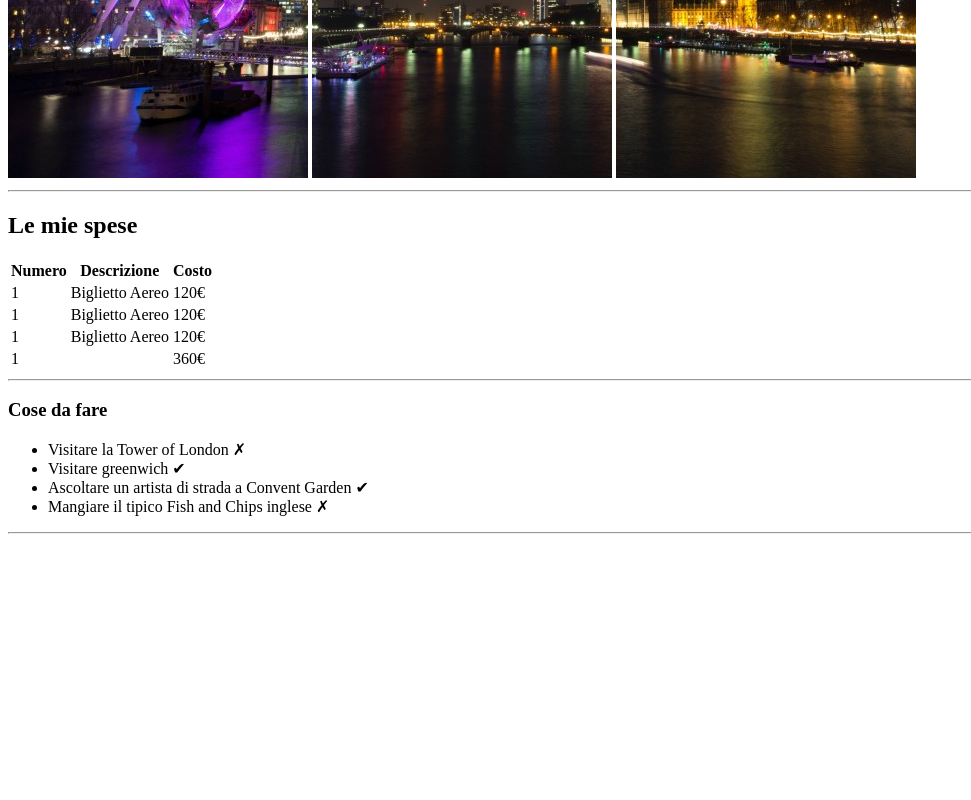
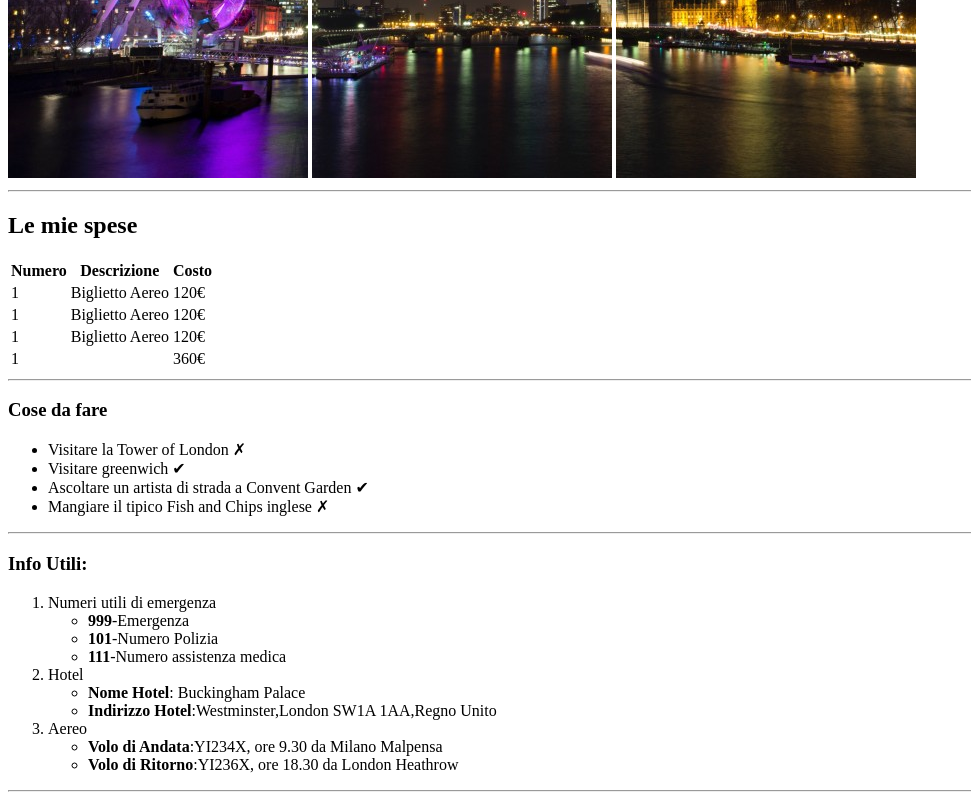
Before and after one commit to TommasoBernardo/html-london-trip, a plain HTML site: page index.html in a window 1280 px wide. Shown: the part 502-1302 px from the top of the page, without its empty margins (0-971 px from the left). Before the commit the page ends 1044 px from the top, so only its background shows below. Drawn offline with Linux system fonts and the light colour scheme.

Commit message:
add ordored list and unordered list

```diff
--- a/index.html
+++ b/index.html
@@ -111,6 +111,8 @@
             Cose da fare
         </h3>
 
+
+
         <ul>
             <li>
                 Visitare la Tower of London &cross;
@@ -130,9 +132,56 @@
         </ul>
         <hr>
 
+        <!-- CREO UNA LISTA NUMERATA CON ALL'INTERNO UNA LISTA PUNTATA -->
+        <h3>
+            Info Utili:
+        </h3>
+        <ol>
+            <li>
+                Numeri utili di emergenza
+                <ul>
+                    <li>
+                        <strong>999</strong>-Emergenza
+                    </li>
+
+                    <li>
+                        <strong>101</strong>-Numero Polizia
+                    </li>
+
+                    <li>
+                        <strong>111</strong>-Numero assistenza medica
+                    </li>
+                </ul>
+            </li>
+
+            <li>
+                Hotel
+                <ul>
+                    <li>
+                        <strong>Nome Hotel</strong>: Buckingham Palace
+                    </li>
+                    <li>
+                        <strong>Indirizzo Hotel</strong>:Westminster,London SW1A 1AA,Regno Unito
+                    </li>
+                </ul>
+            </li>
+
+            <li>
+                Aereo
+                <ul>
+                    <li>
+                        <strong>Volo di Andata</strong>:YI234X, ore 9.30 da Milano Malpensa
+                    </li>
+
+                    <li>
+                        <strong>Volo di Ritorno</strong>:YI236X, ore 18.30 da London Heathrow
+                    </li>
+                </ul>
+            </li>
+        </ol>
+        <hr>
 
 
     </main>
-
 </body>
 </html>
```
